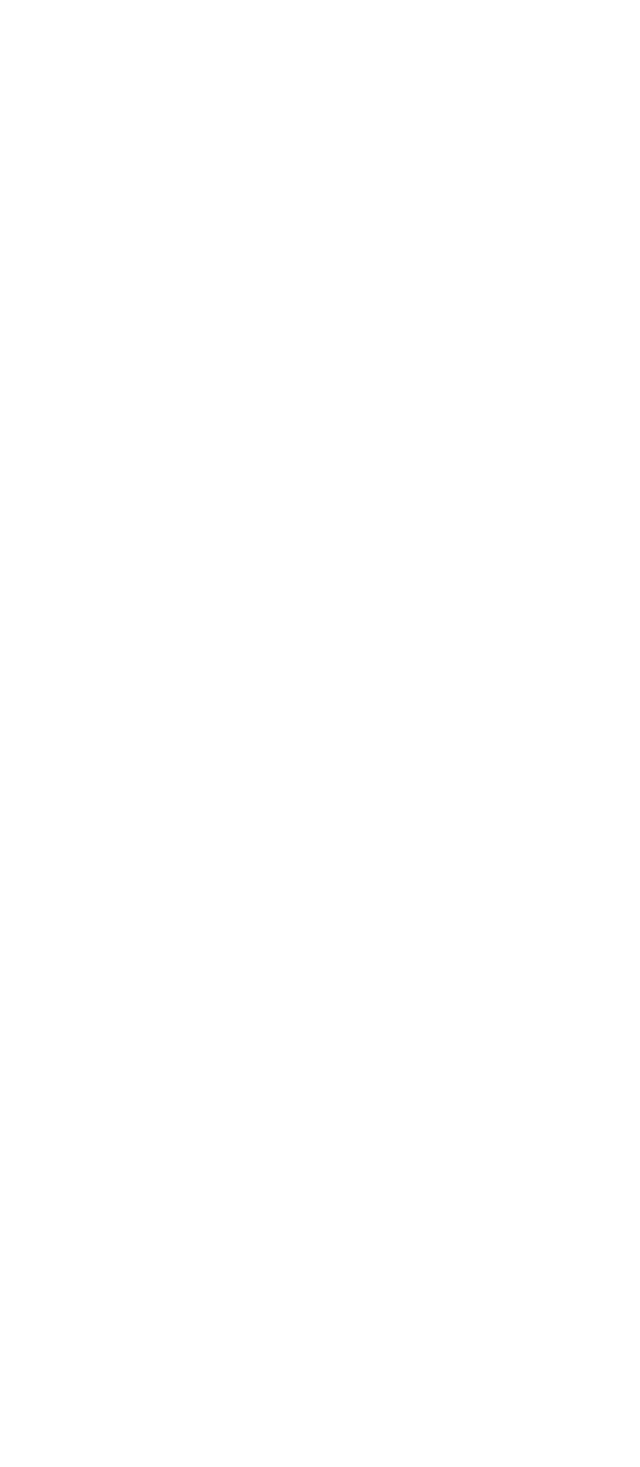
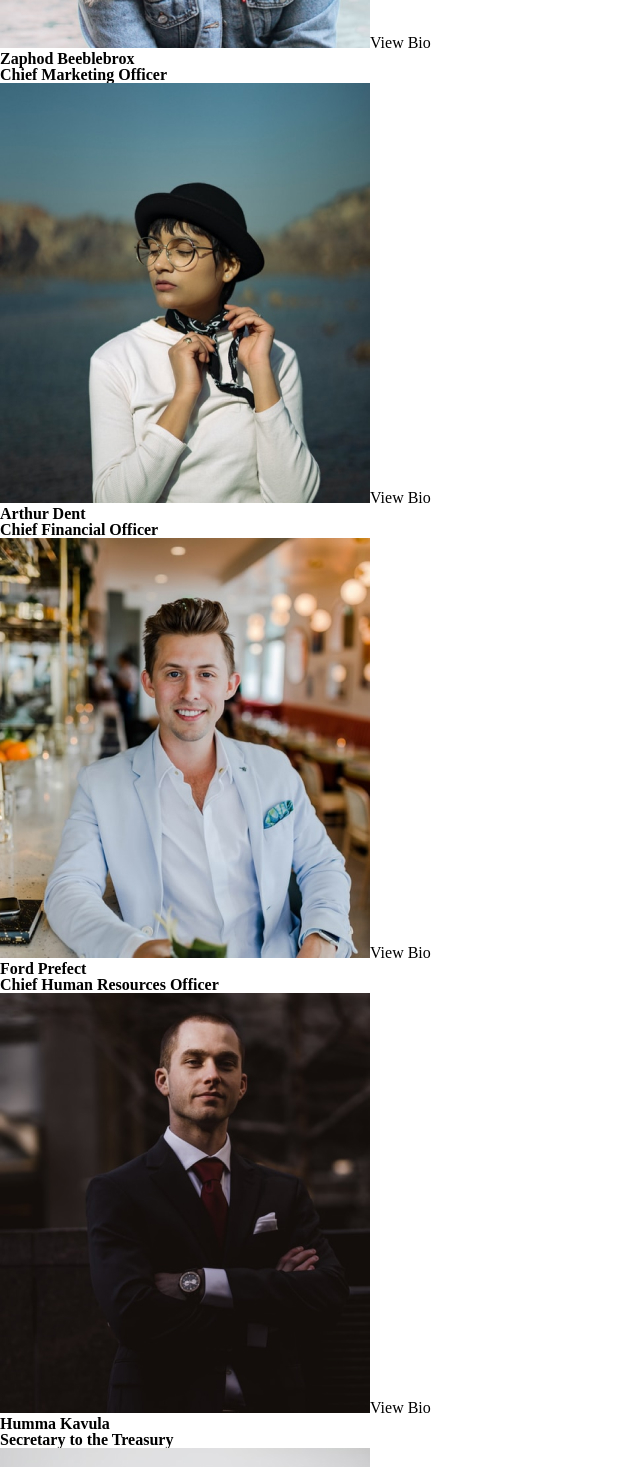
Before and after one commit to Bus42/coding_challenge-devshop42, a React (Create React App) app: page / in a window 1280 px wide. Shown: the part 1330-2797 px from the top of the page, without its empty margins (0-640 px from the left). Before the commit the page ends 800 px from the top, so only its background shows below. Built offline with nearby package versions, Linux system fonts and the light colour scheme.

Commit message:
build(BioCards): renders all bio cards and data

```diff
--- a/src/App.js
+++ b/src/App.js
@@ -7,7 +7,7 @@ function App() {
   return (
     <div className="App">
       <Header />
-      {bioCards.map((card, index) => <BioCard image={card.img_small} alt="card.alt" title={card.title} bio={card.bio} key={index} />)}
+      {bioCards.map((card, index) => <BioCard image={card.img_small} alt="card.alt" name={card.name} title={card.title} bio={card.bio} key={index} />)}
     </div>
   );
 }
--- a/src/data/index.js
+++ b/src/data/index.js
@@ -1,5 +1,22 @@
 import bioImage1Sm from "../assets/images/bio-images_1/Bio-image-1.jpg";
 import bioImage1Lg from "../assets/images/bio-images_1/Bio-image-1@3x.png";
+import bioImage2Sm from "../assets/images/bio-images_2/Bio-image-2.jpg";
+import bioImage2Lg from "../assets/images/bio-images_2/Bio-image-2@3x.png";
+import bioImage3Sm from "../assets/images/bio-images_3/Bio-image-3.jpg";
+import bioImage3Lg from "../assets/images/bio-images_3/Bio-image-3@3x.png";
+import bioImage4Sm from "../assets/images/bio-images_4/Bio-image-4.jpg";
+import bioImage4Lg from "../assets/images/bio-images_4/Bio-image-4@3x.png";
+import bioImage5Sm from "../assets/images/bio-images_5/Bio-image-5.jpg";
+import bioImage5Lg from "../assets/images/bio-images_5/Bio-image-5@3x.png";
+import bioImage6Sm from "../assets/images/bio-images_6/Bio-image-6.jpg";
+import bioImage6Lg from "../assets/images/bio-images_6/Bio-image-6@3x.png";
+import bioImage7Sm from "../assets/images/bio-images_7/Bio-image-7.jpg";
+import bioImage7Lg from "../assets/images/bio-images_7/Bio-image-7@3x.png";
+import bioImage8Sm from "../assets/images/bio-images_8/Bio-image-8.jpg";
+import bioImage8Lg from "../assets/images/bio-images_8/Bio-image-8@3x.png";
+import bioImage9Sm from "../assets/images/bio-images_9/Bio-image-Brooklyn-9.jpg";
+import bioImage9Lg from "../assets/images/bio-images_9/Bio-image-Brooklyn-9@3x.png"
+
 
 
 export const bioCards = [
@@ -12,12 +29,76 @@ export const bioCards = [
         alt: "Brooklyn Hawkins",
         bio: "Id ad mollit labore et nisi reprehenderit. Eu voluptate voluptate excepteur culpa labore deserunt proident ullamco cillum minim. Adipisicing consectetur proident dolor officia ex incididunt cillum cillum nostrud voluptate ut culpa excepteur."
     },
-    // {},
-    // {},
-    // {},
-    // {},
-    // {},
-    // {},
-    // {},
-    // {},
+    {
+        id: 2,
+        name: "Linda Adams",
+        title: "Chief Technology Officer",
+        img_small: bioImage2Sm,
+        img_large: bioImage2Lg,
+        alt: "Linda Adams",
+        bio: "Ullamco tempor velit eu magna magna consequat amet reprehenderit sunt consequat nisi dolore ea exercitation. Quis non eiusmod nostrud sit id elit tempor consectetur amet ex tempor ipsum. Dolor sit dolor esse amet ut commodo reprehenderit est incididunt mollit aliqua veniam fugiat. Adipisicing ipsum ullamco est mollit non consequat irure est enim enim fugiat. Proident mollit exercitation do ad ad sit magna proident aliqua."
+    },
+    {
+        id: 3,
+        name: "Leeroy Jenkins",
+        title: "Chief Operating Officer",
+        img_small: bioImage3Sm,
+        img_large: bioImage3Lg,
+        alt: "Leeroy Jenkins",
+        bio: "Irure dolor dolore voluptate irure duis voluptate ut. Pariatur sit dolore exercitation ad exercitation tempor incididunt pariatur laboris eu quis proident. Ea anim culpa nisi excepteur est velit reprehenderit cillum duis. Aliquip nisi sit qui voluptate officia. Sint aute velit excepteur sunt est fugiat laboris consequat occaecat eu exercitation fugiat cupidatat."
+    },
+    {
+        id: 4,
+        name: "Zaphod Beeblebrox",
+        title: "Chief Marketing Officer",
+        img_small: bioImage4Sm,
+        img_large: bioImage4Lg,
+        alt: "Zaphod Beeblebrox",
+        bio: "Deserunt commodo tempor fugiat laboris dolore mollit excepteur qui qui magna laboris. Irure consectetur elit excepteur qui esse proident adipisicing anim eiusmod laboris pariatur non Lorem incididunt. Aliquip magna amet quis Lorem ipsum consequat proident. Irure ut est cillum nulla. Ad nostrud sunt velit do duis non esse adipisicing cillum adipisicing aliquip."
+    },
+    {
+        id: 5,
+        name: "Arthur Dent",
+        title: "Chief Financial Officer",
+        img_small: bioImage5Sm,
+        img_large: bioImage5Lg,
+        alt: "Arthur Dent",
+        bio: "Laboris est cupidatat Lorem occaecat non nulla duis. Velit reprehenderit esse nostrud nostrud duis esse excepteur dolor ut voluptate sint officia voluptate. Aute eu sint nostrud reprehenderit esse anim fugiat cillum."
+    },
+    {
+        id: 6,
+        name: "Ford Prefect",
+        title: "Chief Human Resources Officer",
+        img_small: bioImage6Sm,
+        img_large: bioImage6Lg,
+        alt: "Ford Prefect",
+        bio: "Excepteur eiusmod laboris adipisicing occaecat minim culpa do adipisicing et ex occaecat amet eu esse. Cillum irure aute cupidatat id eiusmod pariatur reprehenderit irure. Amet consequat reprehenderit esse duis exercitation. Esse enim eu eu in culpa enim ut. Culpa et enim aute Lorem laborum quis veniam duis eu id labore."
+    },
+    {
+        id: 7,
+        name: "Humma Kavula",
+        title: "Secretary to the Treasury",
+        img_small: bioImage7Sm,
+        img_large: bioImage7Lg,
+        alt: "Humma Kavula",
+        bio: "Commodo ex occaecat voluptate fugiat id id dolor. Nostrud do consectetur non aliqua officia incididunt. Eu minim sit exercitation aute reprehenderit nisi veniam aliquip. Consequat sunt magna pariatur laborum."
+    },
+    {
+        id: 8,
+        name: "Trisha McMillan",
+        title: "Executive Assistant",
+        img_small: bioImage8Sm,
+        img_large: bioImage8Lg,
+        alt: "Trisha McMillan",
+        bio: "Amet incididunt sit do et commodo dolore consequat est deserunt id amet tempor. Duis ex duis eu irure enim occaecat mollit cillum consectetur qui nulla officia dolor pariatur. Excepteur mollit officia qui ut quis. Reprehenderit id reprehenderit anim ex in. Commodo reprehenderit consequat id eiusmod aliquip cillum. Ex eu culpa mollit officia ex consequat anim consequat pariatur. Sunt do ipsum Lorem commodo ut pariatur dolor elit quis."
+    },
+    {
+        id: 9,
+        name: "Slartibartfast",
+        title: "Overseer of the Planet",
+        img_small: bioImage9Sm,
+        img_large: bioImage9Lg,
+        alt: "Slartibartfast",
+        bio: "Voluptate reprehenderit cillum qui dolore sunt aute qui minim fugiat sunt. Fugiat consectetur pariatur nisi qui ullamco. Quis et et excepteur minim sint do dolor enim mollit nisi elit aliqua occaecat ad."
+    }
 ]
```
